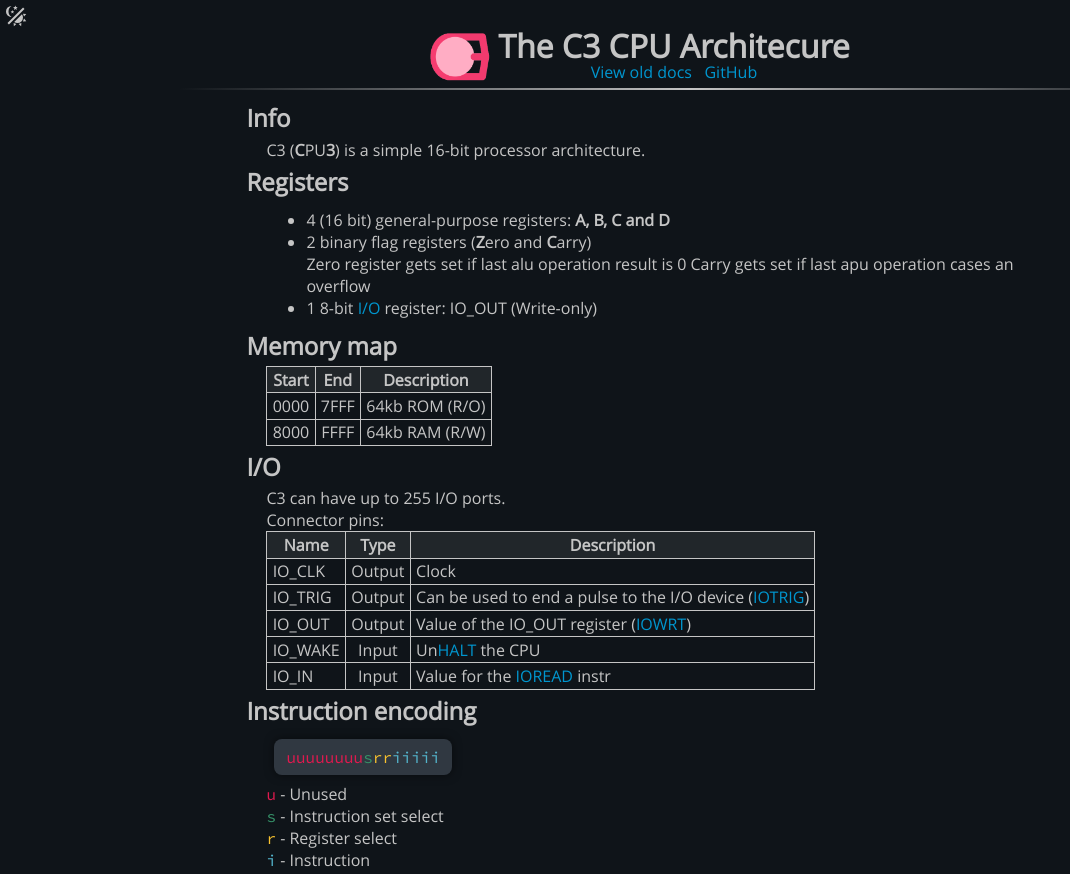
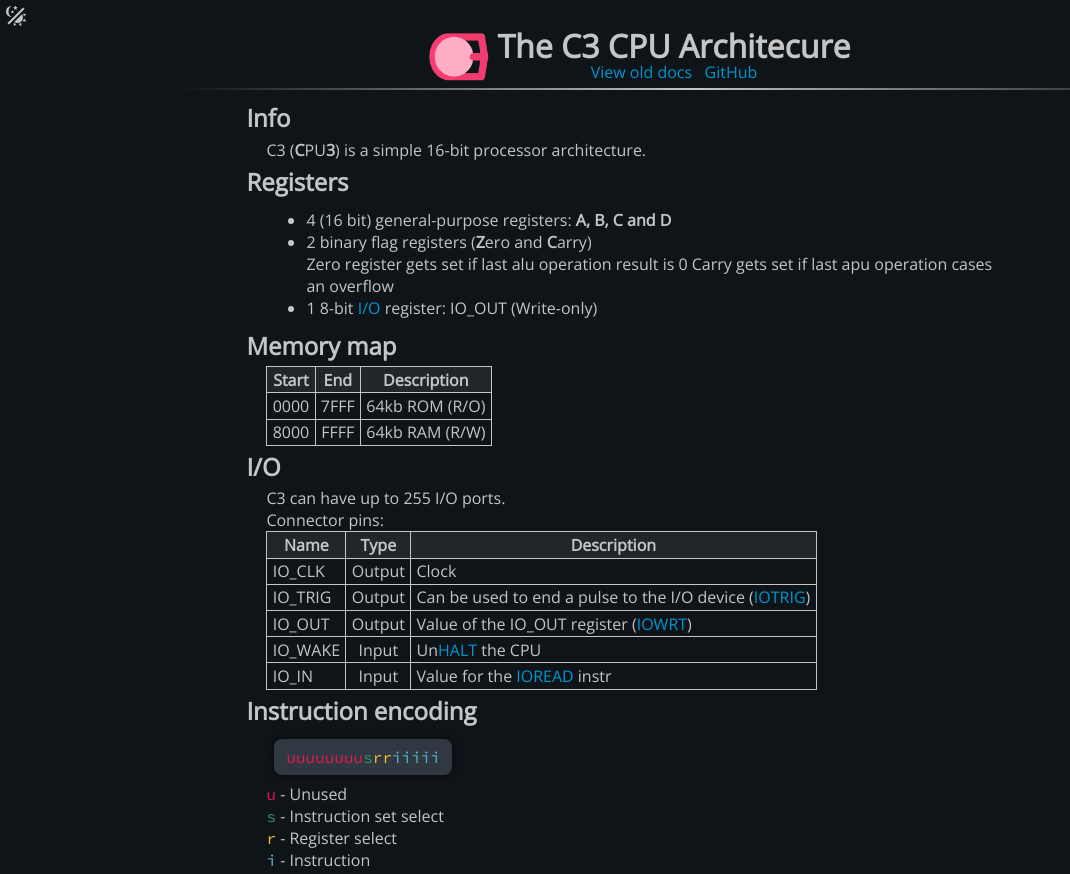
Before and after one commit to griffi-gh/C3, a plain HTML site: page docs/index.html in a window 1280 px wide. Shown: the top 874 px of the page, without its empty margins (0-1070 px from the left). Drawn offline with Linux system fonts and the light colour scheme.

Commit message:
Update style.css

```diff
--- a/docs/style.css
+++ b/docs/style.css
@@ -1,9 +1,6 @@
 @font-face {
 	font-family: OpenSans;
-	src: local(Open Sans), local(Open-Sans),
-			 url(fonts/OpenSans.woff2) format("woff2"),
-			 url(fonts/OpenSans.woff) format("woff"),
-		   url(fonts/OpenSans.ttf);
+	src: url(fonts/OpenSans.woff2) format("woff2"), url(fonts/OpenSans.woff) format("woff"), url(fonts/OpenSans.ttf) format("opentype");
 	font-display: fallback;
 }
 @font-face {
```
